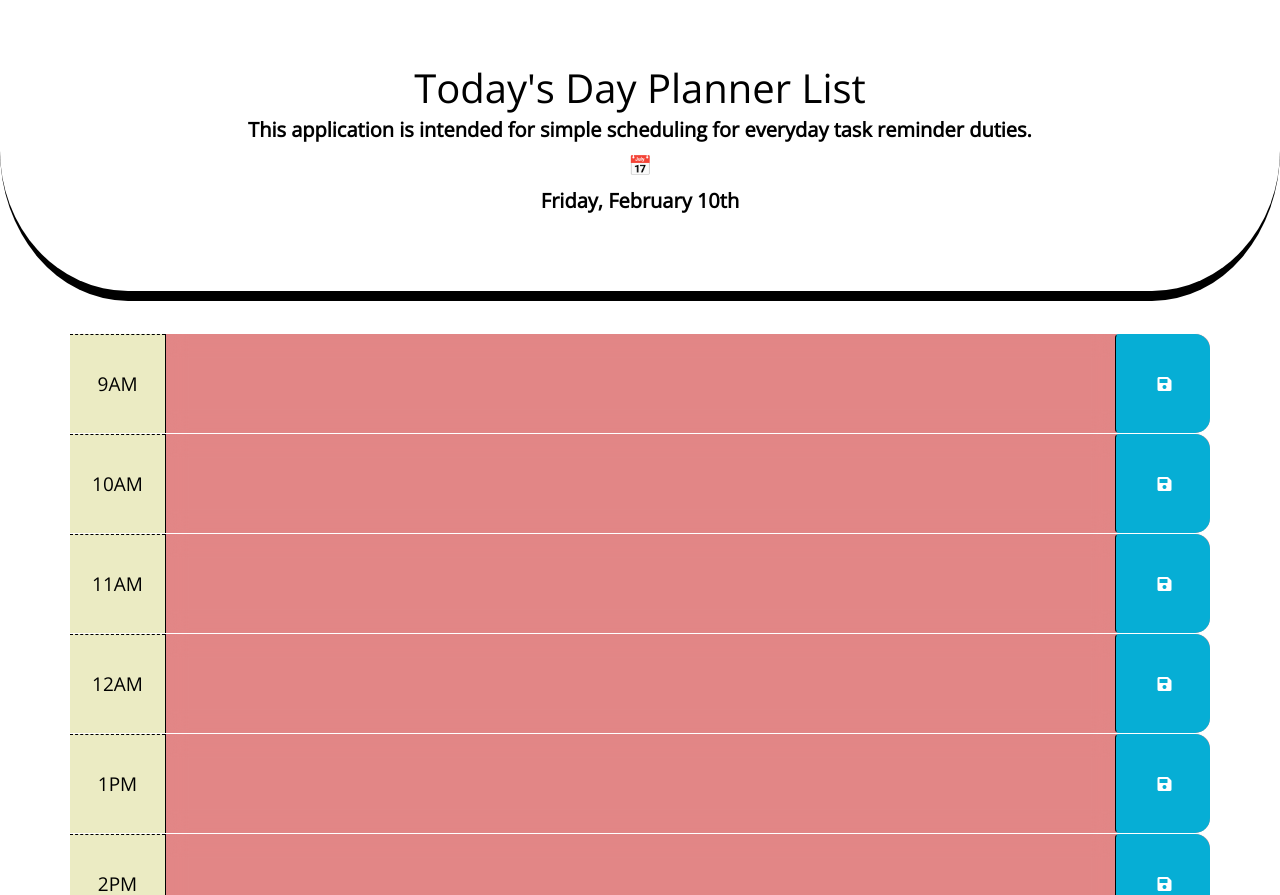
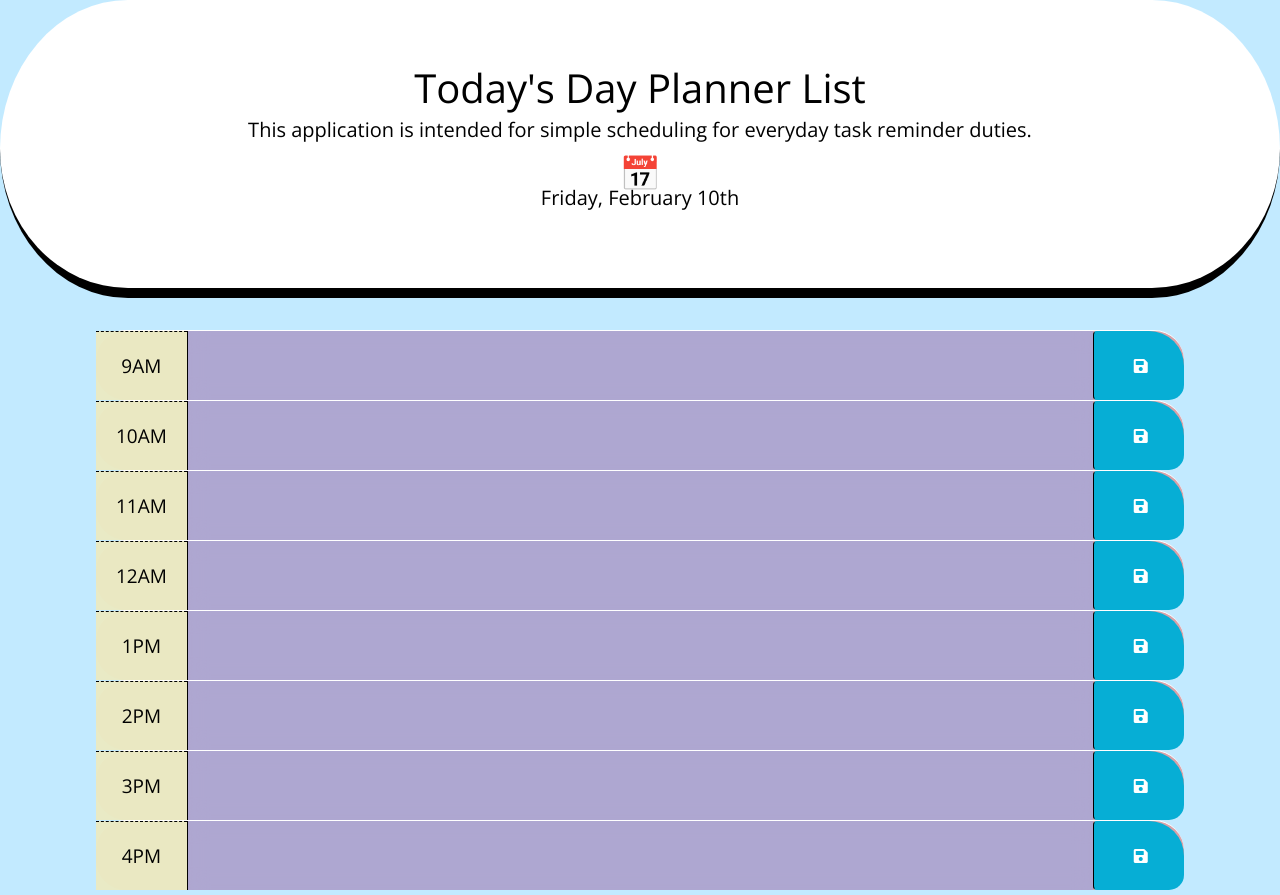
Before and after one commit to KimAH1999/Day-Planner, a plain HTML site: page index.html in a window 1280 px wide. Shown: the top 895 px of the page. Drawn offline with nearby package versions, Linux system fonts and the light colour scheme.

Commit message:
update background color and display margin/text

```diff
--- a/assets/style.css
+++ b/assets/style.css
@@ -4,11 +4,20 @@ body {
   font-family: 'Open Sans', sans-serif;
   font-size: 19px;
   line-height: 1;
-  background-image: url("planningIcon.jpg");
+  background-color: rgba(80, 197, 255, 0.346);
 }
 /*Top Header section font*/
 .lead {
-  font-weight: bold;
+  font-weight: 500;
+}
+
+.leadImg {
+  height:1rem;
+  font-size: 1.75em;
+}
+
+.container {
+  max-width: 85%;
 }
 /*description container & also part header container*/
 textarea {
@@ -21,13 +30,18 @@ textarea {
   backdrop-filter: blur(10px);
 }
 
+textarea.col-md-10.description {
+  background-color: rgba(127, 174, 255, 0.477);
+}
+
+
 .jumbotron {
   text-align: center;
-  background-color: transparent;
+  background-color: #ffffff;
+  opacity: 1.0;
   color: black;
   border-radius: 10% / 50%;
   border-bottom: 10px solid black;
-  backdrop-filter: blur(5px);
 }
 /*container outline white space seperation for description*/
 .description {
@@ -36,32 +50,32 @@ textarea {
 /*container overall (HHAM/PM | description | saveBTN)*/
 .time-block {
   text-align: center;
-  border-radius: 15px;
+  border-radius: 30px;
 }
 /*div for the rows of time-continaters*/
 .row {
   white-space: pre-wrap;
-  height: 100px;
+  height: 70px;
   border-top: 1px solid white;
 }
 /*all hour square container */
 .hour {
-  background-color: #ebebc3;
+  background-color: #ebebc3f6;
   color: #000000;
   border-top: 1px dashed #000000;
   border-top: 1px dashed #000000;
-  padding-top: 40px;
+  padding-top: 25px;
 }
 /*PAST TIME hightlight in container*/
 .past {
-  background-color: #e28686;
+  background-color: #e28686b9;
   color: white;
 }
 
 /*SaveBTN far right on each container section */
 .saveBtn {
   border-left: 1px solid black;
-  border-top-right-radius: 15px;
+  border-top-right-radius: 35px;
   border-bottom-right-radius: 15px;
   background-color: #06aed5;
   color: white;
```
